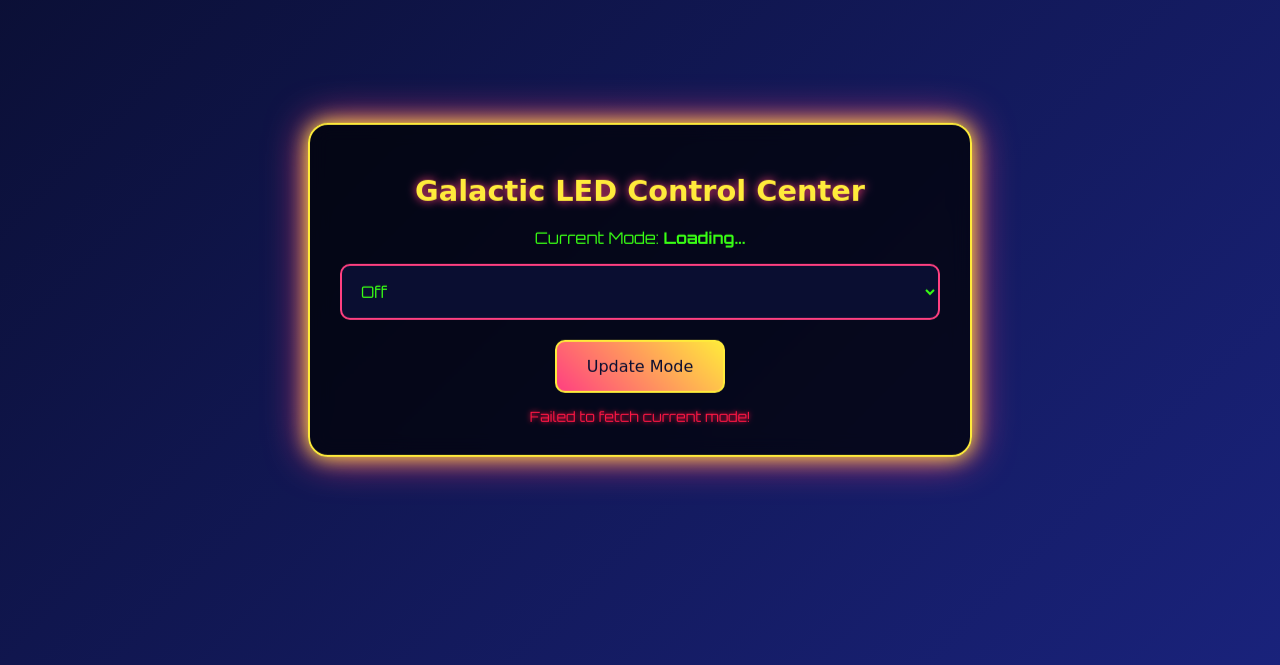
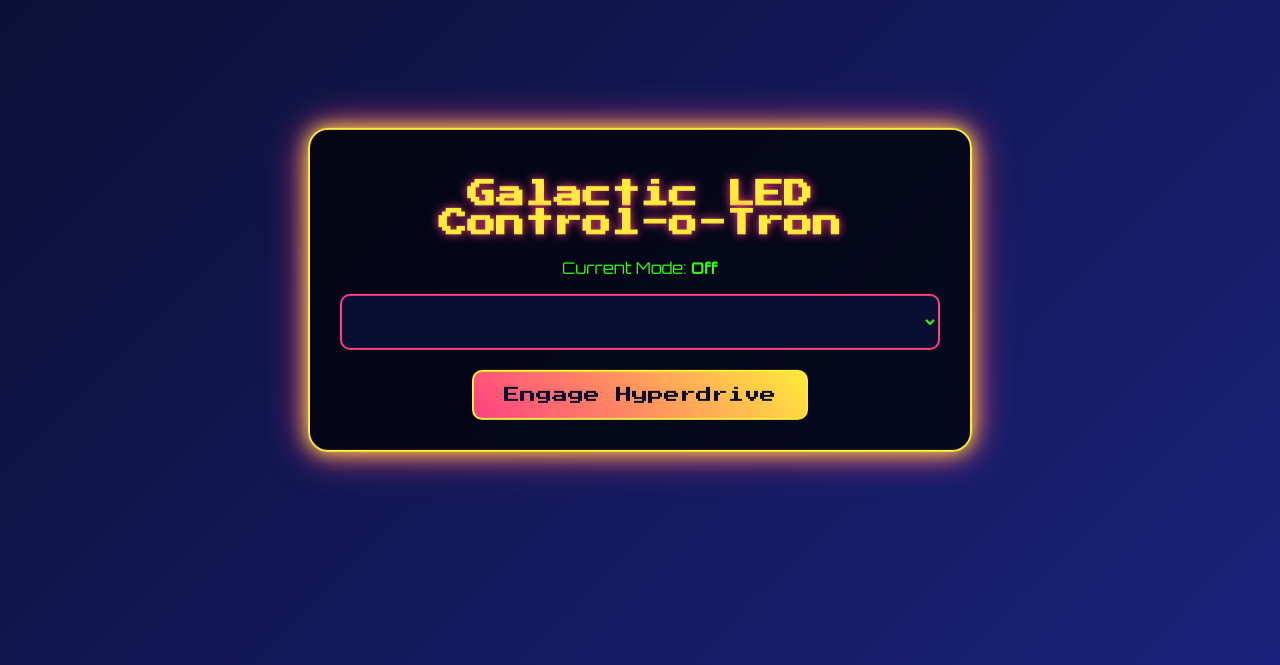
Before and after one commit to prestonbrubaker/led_server, a Flask app: page / in a window 1280 px wide. Shown: the part 150-815 px from the top of the page. Run offline with Flask 3, Linux system fonts and the light colour scheme; lists and menus that the app fills with data are empty.

Commit message:
Adjusted to reflect revamp themes

```diff
--- a/templates/index.html
+++ b/templates/index.html
@@ -31,12 +31,8 @@
             position: relative;
             animation: float 4s ease-in-out infinite;
         }
-        @keyframes float {
-            0%, 100% { transform: translateY(0); }
-            50% { transform: translateY(-10px); }
-        }
         h1 {
-            font-family: 'Press+Start+2P', cursive;
+            font-family: 'Press Start 2P', cursive;
             font-size: 1.8em;
             margin-bottom: 20px;
             text-shadow: 0 0 10px #ff4081;
@@ -46,7 +42,6 @@
             color: #39ff14;
             font-family: 'Orbitron', sans-serif;
             font-weight: bold;
-            margin-bottom: 20px;
         }
         select {
             width: 100%;
@@ -75,7 +70,7 @@
             cursor: pointer;
             transition: transform 0.3s, box-shadow 0.3s;
             margin-top: 20px;
-            font-family: 'Press+Start+2P', cursive;
+            font-family: 'Press Start 2P', cursive;
         }
         button:hover {
             transform: scale(1.1);
@@ -96,48 +91,74 @@
             text-shadow: 0 0 5px #ff1744;
             display: none;
         }
+        @keyframes float {
+            0%, 100% { transform: translateY(0); }
+            50% { transform: translateY(-10px); }
+        }
+        canvas {
+            position: fixed;
+            top: 0;
+            left: 0;
+            pointer-events: none;
+            z-index: -1;
+        }
     </style>
 </head>
 <body>
+    <canvas id="stars"></canvas>
     <div class="container">
-        <h1>Galactic LED Control Center</h1>
-        <p>Current Mode: <span id="current-mode">Loading...</span></p>
-        <select id="mode">
-            <option value="off">Off</option>
-            <option value="rainbow-flow">Rainbow Flow</option>
-            <option value="constant-red">Constant Red</option>
-            <option value="proletariat-crackle">Proletariat Crackle</option>
-            <option value="bourgeois-brilliance">Bourgeois Brilliance</option>
-            <option value="austere-enlightenment">Austere Enlightenment</option>
-            <option value="zaphod-galactic-groove">Zaphod Galactic Groove</option>
-            <option value="max-aquarian-flow">Max Aquarian Flow</option>
-            <option value="lunar-rebellion-pulse">Lunar Rebellion Pulse</option>
-            <option value="proletariat-pulse">Proletariat Pulse</option>
-            <option value="bourgeois-blaze">Bourgeois Blaze</option>
-            <option value="top_species_glow">Top Species Glow</option>
-        </select>
-        <button onclick="updateMode()">Update Mode</button>
-        <div id="error-message" class="error"></div>
+        <h1>Galactic LED Control-o-Tron</h1>
+        <p>Current Mode: <span id="current-mode">Off</span></p>
+        <select id="mode"></select>
+        <button onclick="updateMode()">Engage Hyperdrive</button>
+        <p id="error-message" class="error"></p>
     </div>
+
     <script>
-        // Create background stars (placeholder)
-        function createStars() {
-            console.log("Creating stars...");
-        }
+        // Modes list - sync with server
+        const modes = [
+            'off',
+            'rainbow-flow',
+            'constant-red',
+            'proletariat-crackle',
+            'soma-haze',
+            'loonie-freefall',
+            'bokanovsky-burst',
+            'total-perspective-vortex',
+            'golgafrincham-drift',
+            'bistromathics-surge',
+            'groks-dissolution',
+            'newspeak-shrink',
+            'nolite-te-bastardes',
+            'infinite-improbability-drive',
+            'big-brother-glare',
+            'replicant-retirement',
+            'water-brother-bond',
+            'hypnopaedia-hum',
+            'vogon-poetry-pulse',
+            'thought-police-flash',
+            'electric-sheep-dream'
+        ];
+
+        // Populate mode select
+        const modeSelect = document.getElementById('mode');
+        modes.forEach(mode => {
+            const option = document.createElement('option');
+            option.value = mode;
+            option.textContent = mode.replace(/-/g, ' ').title();
+            modeSelect.appendChild(option);
+        });
 
         // Fetch current mode
         function fetchCurrentMode() {
-            const currentMode = document.getElementById('current-mode');
-            const errorMessage = document.getElementById('error-message');
-
             fetch('http://192.168.1.126:5000/mode')
                 .then(response => response.text())
                 .then(mode => {
-                    currentMode.textContent = mode.replace(/-/g, ' ').title();
+                    document.getElementById('current-mode').textContent = mode.replace(/-/g, ' ').title();
+                    modeSelect.value = mode;
                 })
                 .catch(error => {
-                    errorMessage.textContent = 'Failed to fetch current mode!';
-                    errorMessage.style.display = 'block';
+                    console.error('Error fetching mode:', error);
                 });
         }
 
@@ -162,12 +183,12 @@
                         document.getElementById('current-mode').textContent = mode.replace(/-/g, ' ').title();
                         alert(`Mode set to ${mode.replace(/-/g, ' ').title()}! Don't forget your towel!`);
                     } else {
-                        errorMessage.textContent = data.error || 'Something went wrong!';
+                        errorMessage.textContent = data.error || 'Something\'s gone terribly wrong!';
                         errorMessage.style.display = 'block';
                     }
                 })
                 .catch(error => {
-                    errorMessage.textContent = 'Failed to connect to the server!';
+                    errorMessage.textContent = 'Failed to connect to the Heart of Gold server!';
                     errorMessage.style.display = 'block';
                 })
                 .finally(() => {
@@ -180,6 +201,24 @@
             return this.replace(/\b\w/g, c => c.toUpperCase());
         };
 
+        // Create stars background
+        function createStars() {
+            const canvas = document.getElementById('stars');
+            canvas.width = window.innerWidth;
+            canvas.height = window.innerHeight;
+            const ctx = canvas.getContext('2d');
+
+            for (let i = 0; i < 200; i++) {
+                const x = Math.random() * canvas.width;
+                const y = Math.random() * canvas.height;
+                const radius = Math.random() * 1.5;
+                ctx.beginPath();
+                ctx.arc(x, y, radius, 0, Math.PI * 2);
+                ctx.fillStyle = '#fff';
+                ctx.fill();
+            }
+        }
+
         // Initialize
         window.onload = () => {
             createStars();
```
